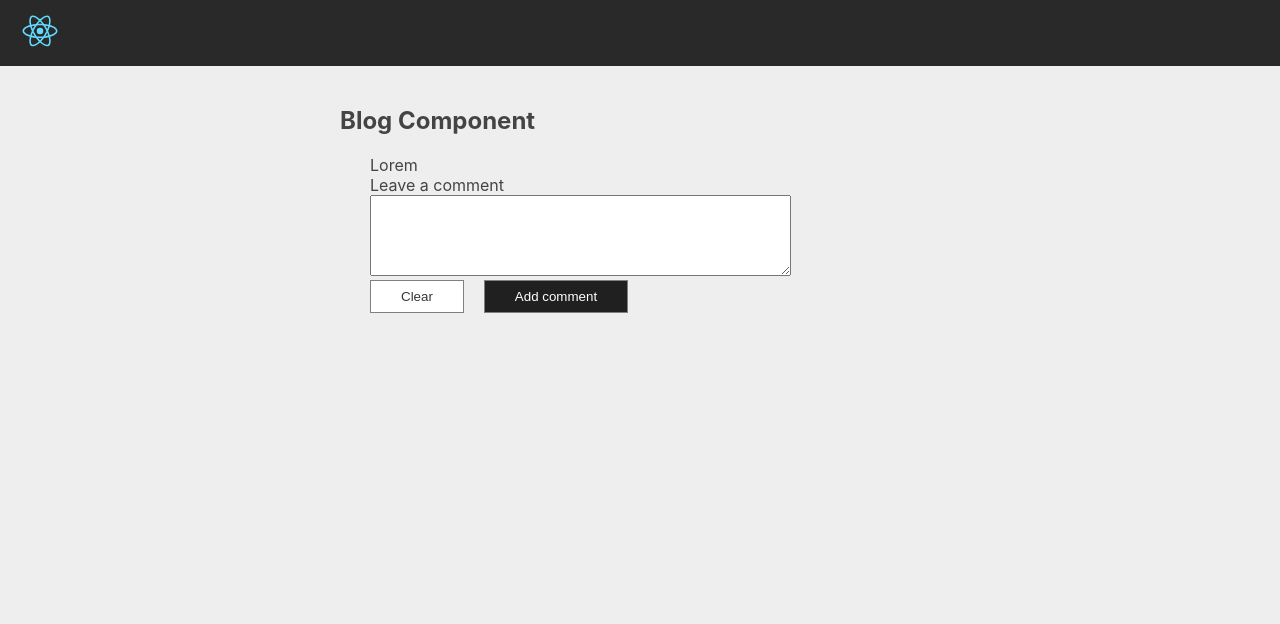
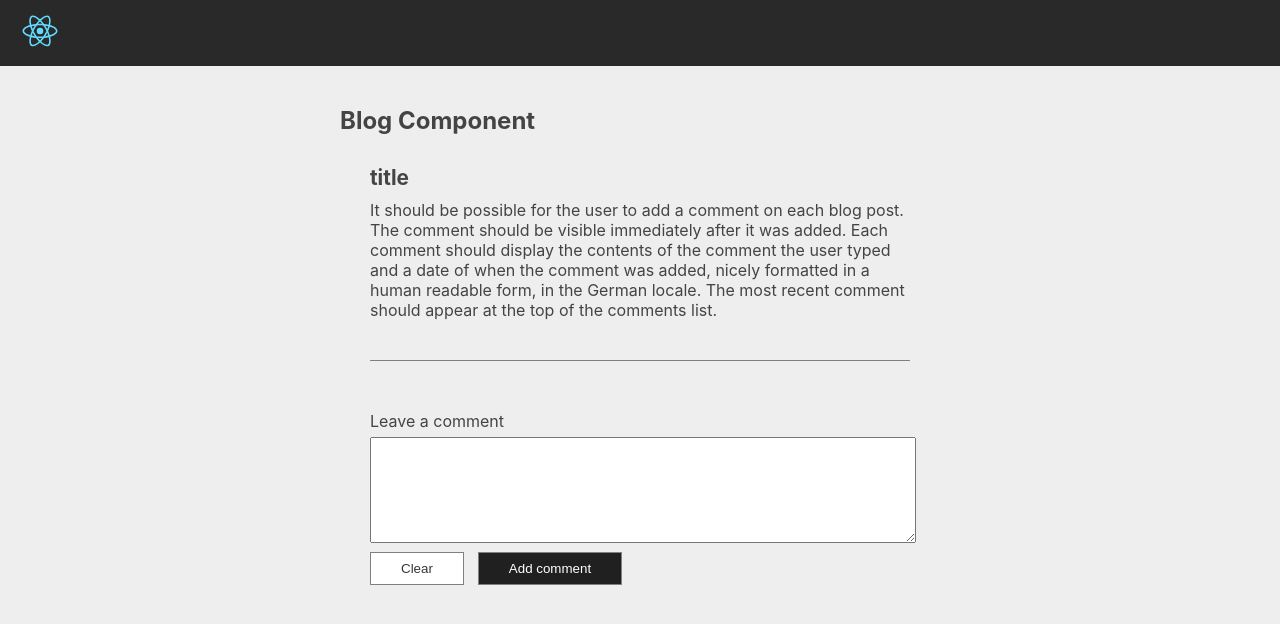
Before and after one commit to motokikasai/react-redux-blog-comments, a React (Create React App) app: page /earum-sit-quidem in a window 1280 px wide. Shown: the top 624 px of the page. Built offline with nearby package versions, Linux system fonts and the light colour scheme.

Commit message:
Set up basic layout for Blog detail page

```diff
--- a/src/App.css
+++ b/src/App.css
@@ -50,8 +50,30 @@ li:hover {
   margin: auto;
 }
 
+.blog-title {
+  font-size: 1.3rem;
+  font-weight: bold;
+  padding: 10px 0px;
+}
+
+.blog-content {
+  padding-bottom: 40px;
+  border-bottom: 1px solid gray;
+  margin-bottom: 50px;
+}
+
+.textarea-title {
+  margin: 6px 0px;
+}
+
+textarea {
+  width: 100%;
+  height: 100px;
+}
+
 button {
   padding: 8px 30px;
+  margin: 5px 0px;
   border-style: none;
   border: 1px solid gray;
 }
@@ -59,10 +81,10 @@ button {
 .btn-clear {
   background: white;
   color: rgb(54, 54, 54);
+  margin-right: 14px;
 }
 
 .btn-add {
   background: rgb(32, 32, 32);
   color: white;
-  margin-left: 20px;
 }
--- a/src/components/blog/index.js
+++ b/src/components/blog/index.js
@@ -1,21 +1,36 @@
 import React, { Component } from "react";
+import data from "../../db/data.json";
 
 export default class Blog extends Component {
+  state = {
+    defaultData: [...data],
+  };
+
   render() {
     return (
       <div>
         <h1>Blog Component</h1>
         <div className="blog-wrapper">
-          <div className="blog-content">Lorem</div>
+          <div className="blog-content">
+            <div className="blog-title">title</div>
+            <div className="blog-text">
+              It should be possible for the user to add a comment on each blog
+              post. The comment should be visible immediately after it was
+              added. Each comment should display the contents of the comment the
+              user typed and a date of when the comment was added, nicely
+              formatted in a human readable form, in the German locale. The most
+              recent comment should appear at the top of the comments list.
+            </div>
+          </div>
           <div className="comment">
             <form>
-              <div>Leave a comment</div>
+              <div className="textarea-title">Leave a comment</div>
               <label>
                 <textarea
                   name="comment"
                   id="comment"
-                  cols="50"
-                  rows="5"
+                  //   cols="40"
+                  //   rows="5"
                 ></textarea>
               </label>
               <div className="buttons">
```
